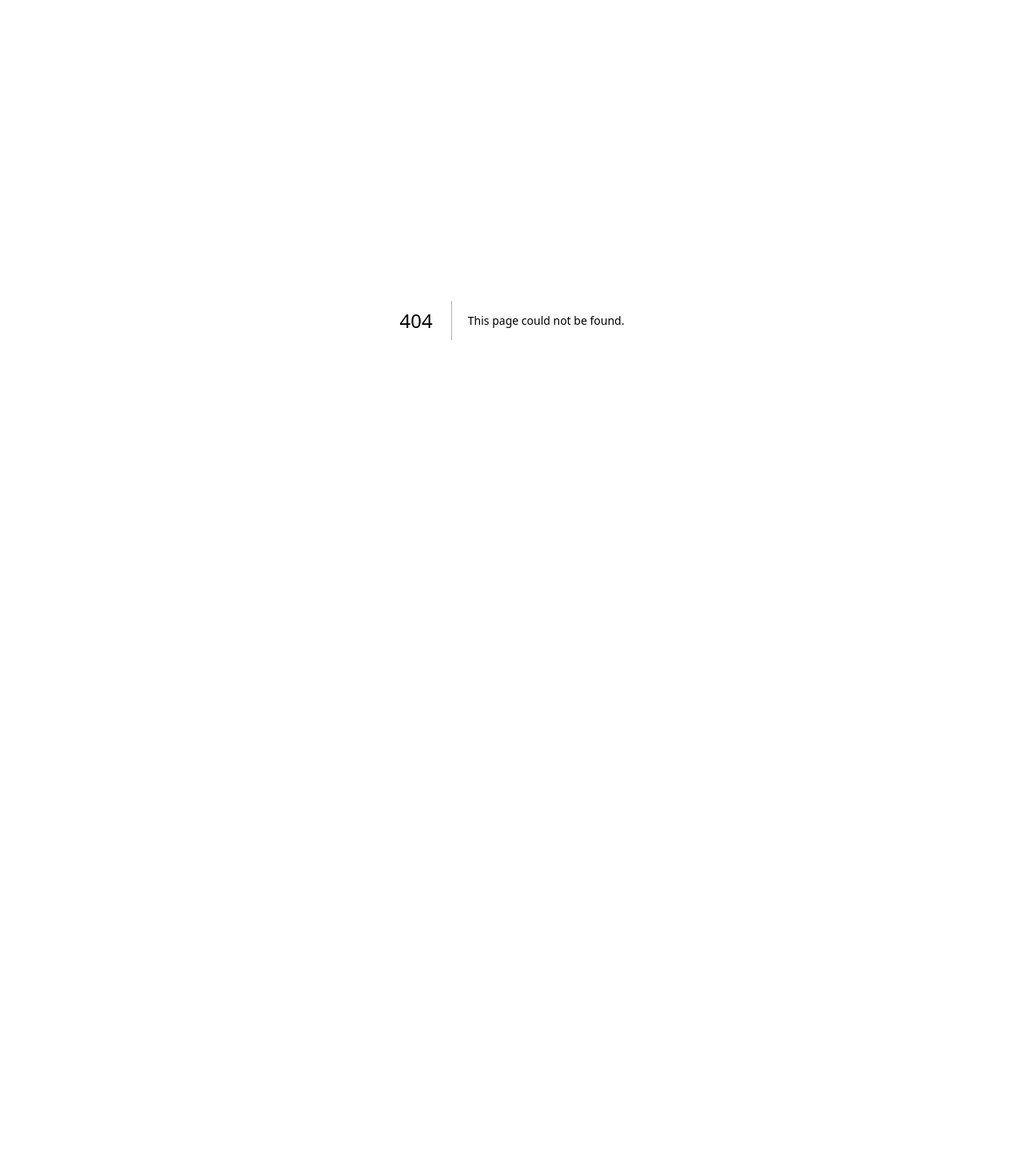
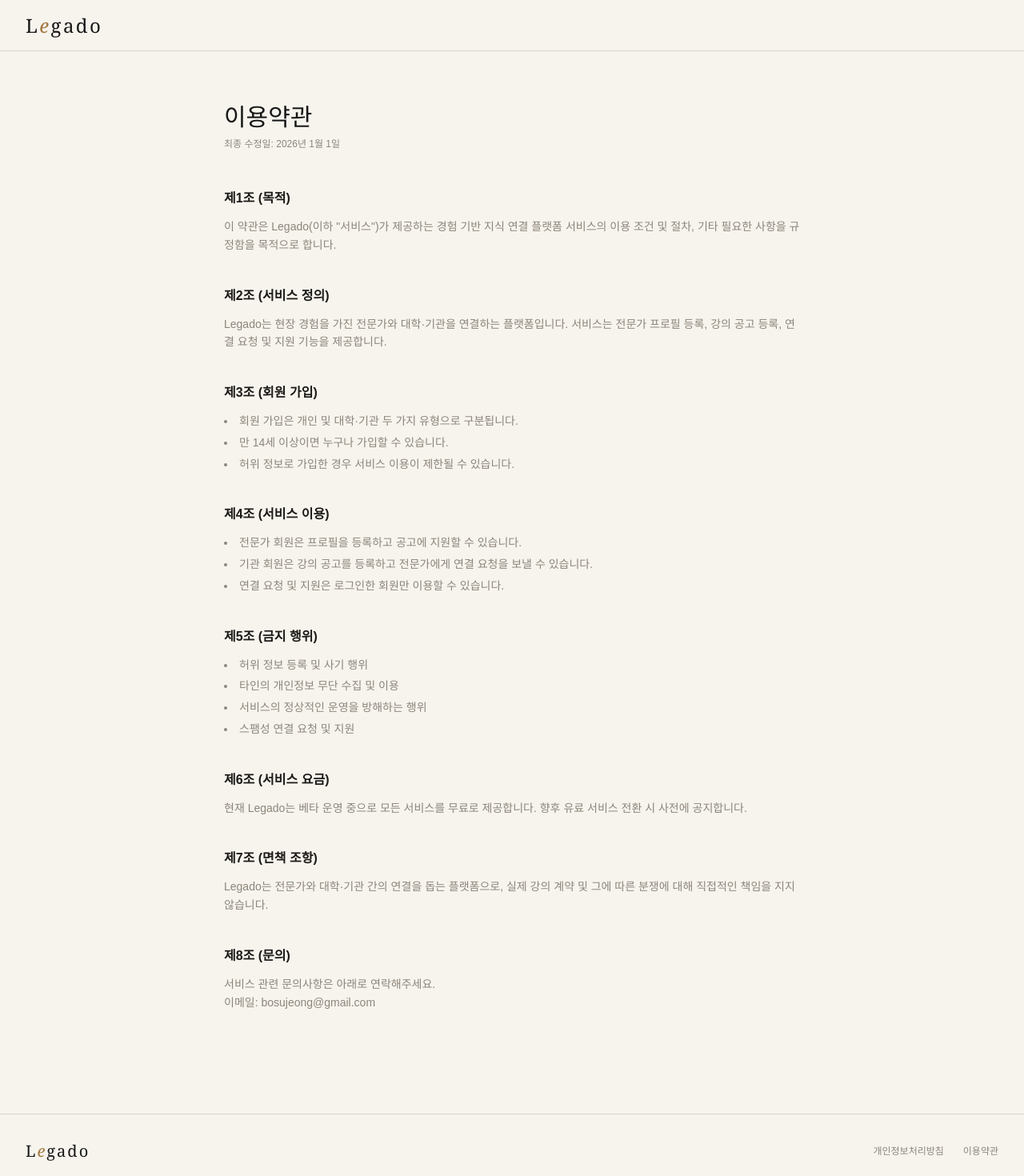
Before and after one commit to bosujeong-star/legado, a Next.js app: page /terms in a window 1280 px wide. Before the commit this address had no page. Shown: the top 1470 px of the page at 80% size. Before the commit the page ends 800 px from the top, so only its background shows below. Built offline with nearby package versions, Linux system fonts and the light colour scheme.

Commit message:
개인정보처리방침 및 이용약관 페이지 추가

```diff
--- a/app/page.tsx
+++ b/app/page.tsx
@@ -297,10 +297,11 @@
           L<em className="text-[#a07840]">e</em>gado
         </div>
         <div className="text-xs text-[#8c857a]" style={{ fontFamily: 'sans-serif' }}>© 2025 Legado. 경험을 남기다.</div>
-        <div className="flex gap-6 text-xs text-[#8c857a]" style={{ fontFamily: 'sans-serif' }}>
+ <div className="flex gap-6 text-xs text-[#8c857a]" style={{ fontFamily: 'sans-serif' }}>
           <a href="#" className="hover:text-[#1c1a17]">소개</a>
-          <a href="#" className="hover:text-[#1c1a17]">이용약관</a>
-          <a href="#" className="hover:text-[#1c1a17]">문의</a>
+          <Link href="/terms" className="hover:text-[#1c1a17]">이용약관</Link>
+          <Link href="/privacy" className="hover:text-[#1c1a17]">개인정보처리방침</Link>
+          <a href="mailto:bosujeong@gmail.com" className="hover:text-[#1c1a17]">문의</a>
         </div>
       </footer>
 
--- /dev/null
+++ b/app/privacy/page.tsx
@@ -0,0 +1,96 @@
+import Link from 'next/link'
+
+export default function Privacy() {
+  return (
+    <main className="min-h-screen bg-[#f7f4ee]" style={{ fontFamily: 'sans-serif' }}>
+
+      {/* 네비 */}
+      <nav className="border-b border-[#d8d2c8] px-8 h-16 flex items-center justify-between">
+        <Link href="/" className="text-2xl font-light tracking-widest" style={{ fontFamily: 'Georgia, serif' }}>
+          L<em className="text-[#a07840]">e</em>gado
+        </Link>
+      </nav>
+
+      <div className="max-w-3xl mx-auto px-6 py-16">
+        <h1 className="text-3xl font-light mb-2" style={{ fontFamily: 'Georgia, serif' }}>개인정보처리방침</h1>
+        <p className="text-xs text-[#8c857a] mb-12">최종 수정일: 2026년 1월 1일</p>
+
+        <div className="space-y-10 text-sm text-[#1c1a17] leading-relaxed">
+
+          <section>
+            <h2 className="font-semibold text-base mb-3">1. 수집하는 개인정보 항목</h2>
+            <p className="text-[#8c857a]">Legado는 서비스 제공을 위해 다음과 같은 개인정보를 수집합니다.</p>
+            <ul className="mt-3 space-y-1 text-[#8c857a] list-disc list-inside">
+              <li>이름, 이메일 주소, 비밀번호</li>
+              <li>경력, 전문 분야, 참여 동기 (전문가 회원)</li>
+              <li>기관명, 학과, 담당자 정보 (기관 회원)</li>
+              <li>서비스 이용 기록</li>
+            </ul>
+          </section>
+
+          <section>
+            <h2 className="font-semibold text-base mb-3">2. 개인정보 수집 및 이용 목적</h2>
+            <ul className="mt-3 space-y-1 text-[#8c857a] list-disc list-inside">
+              <li>회원 가입 및 서비스 제공</li>
+              <li>전문가와 대학·기관 간 연결 서비스</li>
+              <li>연결 요청 및 공고 지원 알림 발송</li>
+              <li>서비스 개선 및 통계 분석</li>
+            </ul>
+          </section>
+
+          <section>
+            <h2 className="font-semibold text-base mb-3">3. 개인정보 보유 및 이용 기간</h2>
+            <p className="text-[#8c857a]">
+              회원 탈퇴 시까지 보유합니다. 단, 관련 법령에 따라 일정 기간 보존이 필요한 경우 해당 기간 동안 보유합니다.
+            </p>
+          </section>
+
+          <section>
+            <h2 className="font-semibold text-base mb-3">4. 개인정보 제3자 제공</h2>
+            <p className="text-[#8c857a]">
+              Legado는 원칙적으로 이용자의 개인정보를 제3자에게 제공하지 않습니다. 단, 연결 요청 및 공고 지원 시 상대방에게 필요한 정보(이름, 이메일, 소속)가 공유될 수 있습니다.
+            </p>
+          </section>
+
+          <section>
+            <h2 className="font-semibold text-base mb-3">5. 개인정보 처리 위탁</h2>
+            <ul className="mt-3 space-y-1 text-[#8c857a] list-disc list-inside">
+              <li>Supabase Inc. — 데이터베이스 및 인증 서비스</li>
+              <li>Vercel Inc. — 서버 호스팅</li>
+              <li>Resend Inc. — 이메일 발송</li>
+            </ul>
+          </section>
+
+          <section>
+            <h2 className="font-semibold text-base mb-3">6. 이용자의 권리</h2>
+            <p className="text-[#8c857a]">
+              이용자는 언제든지 자신의 개인정보를 조회, 수정, 삭제할 수 있습니다. 관련 요청은 아래 이메일로 문의해주세요.
+            </p>
+            <p className="mt-2 text-[#a07840]">bosujeong@gmail.com</p>
+          </section>
+
+          <section>
+            <h2 className="font-semibold text-base mb-3">7. 문의</h2>
+            <p className="text-[#8c857a]">
+              개인정보 관련 문의사항은 아래로 연락해주세요.<br />
+              이메일: bosujeong@gmail.com
+            </p>
+          </section>
+
+        </div>
+      </div>
+
+      {/* 푸터 */}
+      <footer className="border-t border-[#d8d2c8] px-8 py-8 flex justify-between items-center mt-16">
+        <div className="text-xl font-light tracking-widest" style={{ fontFamily: 'Georgia, serif' }}>
+          L<em className="text-[#a07840]">e</em>gado
+        </div>
+        <div className="flex gap-6 text-xs text-[#8c857a]">
+          <Link href="/privacy" className="hover:text-[#1c1a17]">개인정보처리방침</Link>
+          <Link href="/terms" className="hover:text-[#1c1a17]">이용약관</Link>
+        </div>
+      </footer>
+
+    </main>
+  )
+}
--- /dev/null
+++ b/app/terms/page.tsx
@@ -0,0 +1,100 @@
+import Link from 'next/link'
+
+export default function Terms() {
+  return (
+    <main className="min-h-screen bg-[#f7f4ee]" style={{ fontFamily: 'sans-serif' }}>
+
+      {/* 네비 */}
+      <nav className="border-b border-[#d8d2c8] px-8 h-16 flex items-center justify-between">
+        <Link href="/" className="text-2xl font-light tracking-widest" style={{ fontFamily: 'Georgia, serif' }}>
+          L<em className="text-[#a07840]">e</em>gado
+        </Link>
+      </nav>
+
+      <div className="max-w-3xl mx-auto px-6 py-16">
+        <h1 className="text-3xl font-light mb-2" style={{ fontFamily: 'Georgia, serif' }}>이용약관</h1>
+        <p className="text-xs text-[#8c857a] mb-12">최종 수정일: 2026년 1월 1일</p>
+
+        <div className="space-y-10 text-sm text-[#1c1a17] leading-relaxed">
+
+          <section>
+            <h2 className="font-semibold text-base mb-3">제1조 (목적)</h2>
+            <p className="text-[#8c857a]">
+              이 약관은 Legado(이하 "서비스")가 제공하는 경험 기반 지식 연결 플랫폼 서비스의 이용 조건 및 절차, 기타 필요한 사항을 규정함을 목적으로 합니다.
+            </p>
+          </section>
+
+          <section>
+            <h2 className="font-semibold text-base mb-3">제2조 (서비스 정의)</h2>
+            <p className="text-[#8c857a]">
+              Legado는 현장 경험을 가진 전문가와 대학·기관을 연결하는 플랫폼입니다. 서비스는 전문가 프로필 등록, 강의 공고 등록, 연결 요청 및 지원 기능을 제공합니다.
+            </p>
+          </section>
+
+          <section>
+            <h2 className="font-semibold text-base mb-3">제3조 (회원 가입)</h2>
+            <ul className="mt-3 space-y-1 text-[#8c857a] list-disc list-inside">
+              <li>회원 가입은 개인 및 대학·기관 두 가지 유형으로 구분됩니다.</li>
+              <li>만 14세 이상이면 누구나 가입할 수 있습니다.</li>
+              <li>허위 정보로 가입한 경우 서비스 이용이 제한될 수 있습니다.</li>
+            </ul>
+          </section>
+
+          <section>
+            <h2 className="font-semibold text-base mb-3">제4조 (서비스 이용)</h2>
+            <ul className="mt-3 space-y-1 text-[#8c857a] list-disc list-inside">
+              <li>전문가 회원은 프로필을 등록하고 공고에 지원할 수 있습니다.</li>
+              <li>기관 회원은 강의 공고를 등록하고 전문가에게 연결 요청을 보낼 수 있습니다.</li>
+              <li>연결 요청 및 지원은 로그인한 회원만 이용할 수 있습니다.</li>
+            </ul>
+          </section>
+
+          <section>
+            <h2 className="font-semibold text-base mb-3">제5조 (금지 행위)</h2>
+            <ul className="mt-3 space-y-1 text-[#8c857a] list-disc list-inside">
+              <li>허위 정보 등록 및 사기 행위</li>
+              <li>타인의 개인정보 무단 수집 및 이용</li>
+              <li>서비스의 정상적인 운영을 방해하는 행위</li>
+              <li>스팸성 연결 요청 및 지원</li>
+            </ul>
+          </section>
+
+          <section>
+            <h2 className="font-semibold text-base mb-3">제6조 (서비스 요금)</h2>
+            <p className="text-[#8c857a]">
+              현재 Legado는 베타 운영 중으로 모든 서비스를 무료로 제공합니다. 향후 유료 서비스 전환 시 사전에 공지합니다.
+            </p>
+          </section>
+
+          <section>
+            <h2 className="font-semibold text-base mb-3">제7조 (면책 조항)</h2>
+            <p className="text-[#8c857a]">
+              Legado는 전문가와 대학·기관 간의 연결을 돕는 플랫폼으로, 실제 강의 계약 및 그에 따른 분쟁에 대해 직접적인 책임을 지지 않습니다.
+            </p>
+          </section>
+
+          <section>
+            <h2 className="font-semibold text-base mb-3">제8조 (문의)</h2>
+            <p className="text-[#8c857a]">
+              서비스 관련 문의사항은 아래로 연락해주세요.<br />
+              이메일: bosujeong@gmail.com
+            </p>
+          </section>
+
+        </div>
+      </div>
+
+      {/* 푸터 */}
+      <footer className="border-t border-[#d8d2c8] px-8 py-8 flex justify-between items-center mt-16">
+        <div className="text-xl font-light tracking-widest" style={{ fontFamily: 'Georgia, serif' }}>
+          L<em className="text-[#a07840]">e</em>gado
+        </div>
+        <div className="flex gap-6 text-xs text-[#8c857a]">
+          <Link href="/privacy" className="hover:text-[#1c1a17]">개인정보처리방침</Link>
+          <Link href="/terms" className="hover:text-[#1c1a17]">이용약관</Link>
+        </div>
+      </footer>
+
+    </main>
+  )
+}
```
